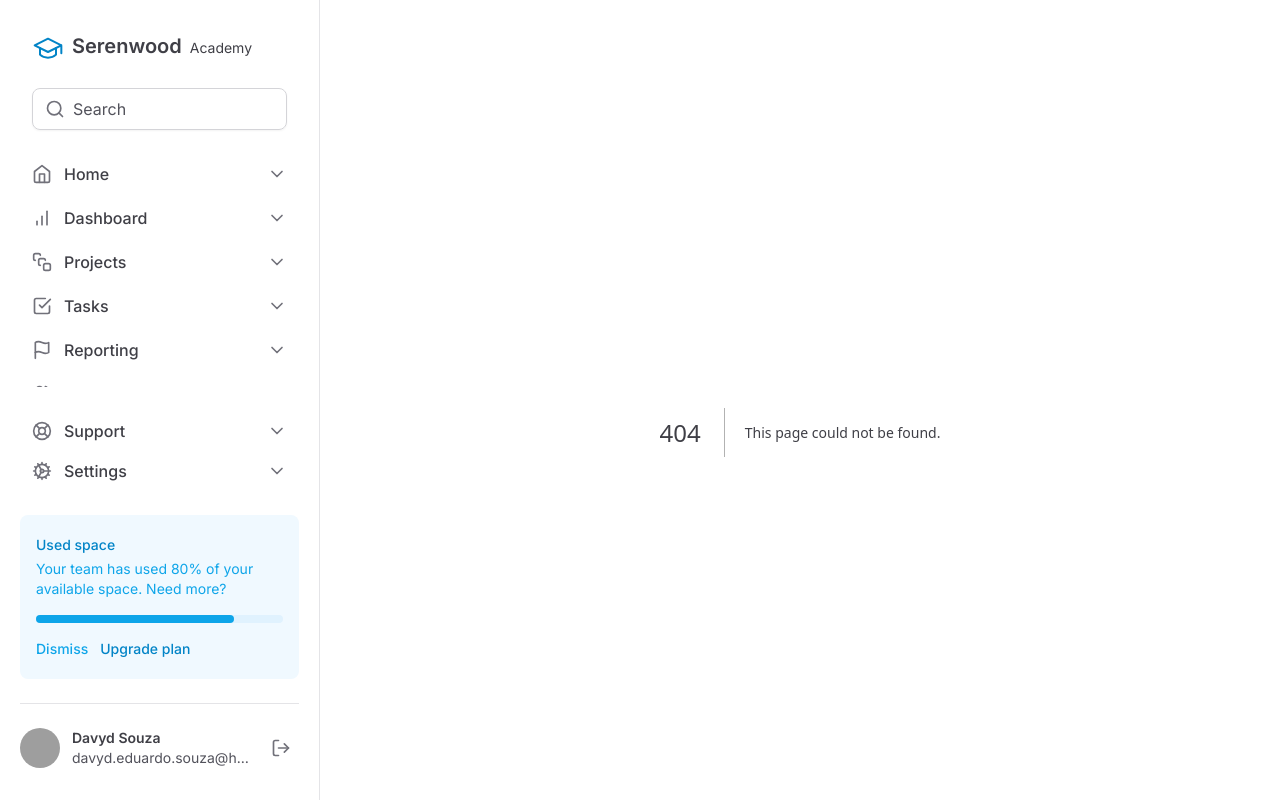
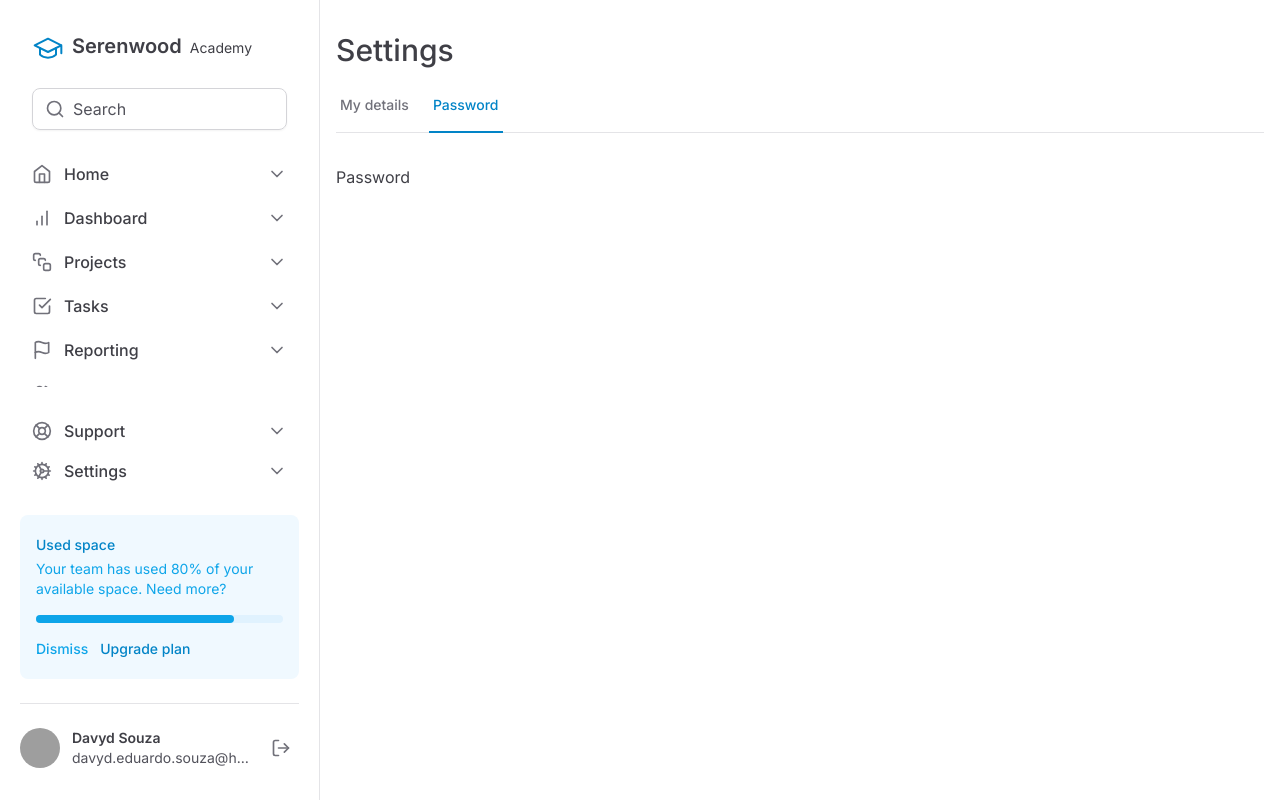
Before and after one commit to davyd-souza/serenwood-academy, a Next.js app: page /settings/password in a window 1280 px wide. Before the commit this address had no page. Shown: the top 806 px of the page. Built offline with nearby package versions, Linux system fonts and the light colour scheme; grey boxes are pictures that could not be loaded.

Commit message:
refactor: change settings structure

```diff
--- a/src/app/layout.tsx
+++ b/src/app/layout.tsx
@@ -29,9 +29,8 @@ export default function RootLayout({ children }: { children: ReactNode }) {
         <div className="min-h-screen-d lg:grid lg:grid-cols-root">
           <Sidebar />
           <MobileNav />
-          <main className="space-y-6 px-4 py-8 pb-12 lg:col-start-2">
-            {children}
-          </main>
+
+          <main className="px-4 py-8 pb-12 lg:col-start-2">{children}</main>
         </div>
       </body>
     </html>
--- /dev/null
+++ b/src/app/settings/MobileNavigationTabs.tsx
@@ -0,0 +1,62 @@
+'use client'
+
+// DEPENDENCY
+import { usePathname } from 'next/navigation'
+
+// COMPONENT
+import {
+  NavigationMenuRoot,
+  NavigationMenuList,
+  NavigationMenuLink,
+  NavigationMenuItem,
+  NavigationMenuTrigger,
+  NavigationMenuContent,
+} from '@/components/NavigationMenu'
+import Link from 'next/link'
+import { Check } from 'lucide-react'
+
+const components: { [title: string]: string } = {
+  'my-details': 'My details',
+  password: 'Password',
+}
+
+export function MobileNavigationTabs() {
+  const pathname = usePathname()
+  const [, , path] = pathname.split('/')
+
+  return (
+    <NavigationMenuRoot
+      defaultValue={components[path]}
+      className="relative mt-6 sm:hidden"
+    >
+      <NavigationMenuList>
+        <NavigationMenuItem>
+          <NavigationMenuTrigger className="w-full rounded-lg border border-zinc-300 shadow-sm outline-none transition-colors dark:border-zinc-600 dark:shadow-zinc-700">
+            {components[path]}
+          </NavigationMenuTrigger>
+          <NavigationMenuContent className="absolute z-50 mt-2 flex w-full flex-col overflow-hidden rounded-lg border border-zinc-300 bg-white shadow-sm dark:border-zinc-600 dark:bg-zinc-900 dark:shadow-zinc-700">
+            {Object.entries(components).map(([href, title]) => {
+              const isActive = path === href
+
+              return (
+                <NavigationMenuLink
+                  className="relative flex items-center px-3 py-2 hover:bg-zinc-800 data-[active]:text-sky-600 dark:data-[active]:text-sky-300"
+                  key={title}
+                  active={isActive}
+                  asChild
+                >
+                  <Link href={href}>
+                    {title}
+                    {isActive && (
+                      <Check className="absolute right-2 h-4 w-4 text-sky-600 dark:text-sky-300" />
+                    )}
+                  </Link>
+                </NavigationMenuLink>
+              )
+            })}
+          </NavigationMenuContent>
+        </NavigationMenuItem>
+      </NavigationMenuList>
+    </NavigationMenuRoot>
+  )
+}
--- /dev/null
+++ b/src/app/settings/NavigationTabs.tsx
@@ -0,0 +1,89 @@
+'use client'
+
+// DEPENDENCY
+import { ComponentProps } from 'react'
+import { motion } from 'framer-motion'
+import Link from 'next/link'
+import { usePathname } from 'next/navigation'
+
+// COMPONENT
+import {
+  NavigationMenuRoot,
+  NavigationMenuList,
+  NavigationMenuLink,
+  NavigationMenuItem,
+} from '@/components/NavigationMenu'
+
+export function NavigationTabs() {
+  return (
+    <NavigationMenuRoot className="relative mt-6 hidden sm:block">
+      <NavigationMenuList className="flex items-center gap-4 border-b border-zinc-200 pb-4 dark:border-zinc-800">
+        <NavigationTabItem href="my-details">My details</NavigationTabItem>
+        <NavigationTabItem href="password">Password</NavigationTabItem>
+      </NavigationMenuList>
+    </NavigationMenuRoot>
+  )
+}
+
+// TYPE
+type NavigationTabItemProps = ComponentProps<typeof Link>
+
+function NavigationTabItem({
+  href,
+  children,
+  ...props
+}: NavigationTabItemProps) {
+  const pathname = usePathname()
+  const [, , path] = pathname.split('/')
+
+  const isActive = path === href
+
+  return (
+    <NavigationMenuItem>
+      <NavigationMenuLink
+        active={isActive}
+        className="relative px-1 pb-4 text-sm font-medium text-zinc-500 outline-none transition-colors hover:text-sky-600 disabled:cursor-not-allowed disabled:opacity-30 data-[active]:text-sky-600 dark:text-zinc-300 dark:hover:text-sky-300 dark:data-[active]:text-sky-300"
+        asChild
+      >
+        <Link href={href} {...props}>
+          {children}
+
+          {isActive && (
+            <motion.div
+              layoutId="activeTab"
+              className="absolute -bottom-1 left-0 right-0 h-0.5 bg-sky-600 dark:bg-sky-300"
+            />
+          )}
+        </Link>
+      </NavigationMenuLink>
+    </NavigationMenuItem>
+  )
+}
+
+// function NavigationItem() {
+//   return (
+//     <NavigationMenu.Item value="password">
+//       <NavigationMenu.Link asChild>
+//         <Link href="password">Password</Link>
+//       </NavigationMenu.Link>
+//     </NavigationMenu.Item>
+//   )
+// }
+
+// title="My details"
+// value="my-details"
+
+// title="Password"
+// value="password"
+
+// title="Billing"
+// value="billing"
+
+// title="Email"
+// value="email"
+
+// title="Notifications"
+// value="notifications"
+
+// title="Integrations"
+// value="integrations"
--- /dev/null
+++ b/src/app/settings/layout.tsx
@@ -0,0 +1,21 @@
+// DEPENDENCY
+import { ReactNode } from 'react'
+
+// COMPONENT
+import { NavigationTabs } from './NavigationTabs'
+import { MobileNavigationTabs } from './MobileNavigationTabs'
+
+// TYPÈ
+
+export default function HomeLayout({ children }: { children: ReactNode }) {
+  return (
+    <>
+      <h1 className="text-xl font-medium sm:text-3xl">Settings</h1>
+
+      <NavigationTabs />
+      <MobileNavigationTabs />
+
+      {children}
+    </>
+  )
+}
--- a/src/components/SettingsTabs/MyDetailsTab.tsx
+++ b/src/app/settings/my-details/page.tsx
@@ -15,7 +15,7 @@ import { BioTextEditor } from '@/app/settings/BioTextEditor'
 // ASSET
 import { Mail } from 'lucide-react'
 
-export function MyDetailsTab() {
+export default function MyDetailsPage() {
   return (
     <section className="space-y-6 py-8">
       <header className="flex flex-col justify-between gap-4 border-b border-zinc-200 pb-5 dark:border-zinc-800 md:flex-row">
--- a/src/app/settings/page.tsx
+++ /dev/null
@@ -1,12 +0,0 @@
-// COMPONENT
-import { SettingsTabs } from '@/components/SettingsTabs'
-
-export default function SettingsPage() {
-  return (
-    <>
-      <h1 className="text-3xl font-medium">Settings</h1>
-
-      <SettingsTabs />
-    </>
-  )
-}
--- /dev/null
+++ b/src/app/settings/password/page.tsx
@@ -0,0 +1,7 @@
+export default function PasswordPage() {
+  return (
+    <section className="space-y-6 py-8">
+      <h2>Password</h2>
+    </section>
+  )
+}
--- a/src/components/SettingsTabs/TabItem.tsx
+++ /dev/null
@@ -1,40 +0,0 @@
-'use client'
-
-// DEPENDENCY
-import { ComponentProps } from 'react'
-import { motion } from 'framer-motion'
-
-// COMPONENT
-import * as Tabs from '@radix-ui/react-tabs'
-
-// TYPE
-type TabItemProps = ComponentProps<typeof Tabs.Trigger> & {
-  title: string
-  isSelected?: boolean
-}
-
-export function TabItem({
-  title,
-  value,
-  isSelected = false,
-  ...props
-}: TabItemProps) {
-  return (
-    <Tabs.Trigger
-      {...props}
-      className="group relative px-1 pb-4 text-sm font-medium text-zinc-500 outline-none transition-colors enabled:hover:text-sky-500 disabled:cursor-not-allowed disabled:opacity-30 data-[state=active]:text-sky-500 dark:text-zinc-300 enabled:dark:hover:text-sky-300 dark:data-[state=active]:text-sky-300"
-      value={value}
-    >
-      <p className="group-focus-visible:text-sky-500 dark:group-focus-visible:text-sky-300">
-        {title}
-      </p>
-
-      {isSelected && (
-        <motion.div
-          layoutId="activeTab"
-          className="absolute -bottom-px left-0 right-0 h-0.5 bg-sky-500 dark:bg-sky-300"
-        />
-      )}
-    </Tabs.Trigger>
-  )
-}
--- a/src/components/SettingsTabs/index.tsx
+++ /dev/null
@@ -1,59 +0,0 @@
-'use client'
-
-// DEPENDENCY
-import * as Tabs from '@radix-ui/react-tabs'
-import { useState } from 'react'
-
-// COMPONENT
-import { TabItem } from './TabItem'
-import { MyDetailsTab } from './MyDetailsTab'
-
-export function SettingsTabs() {
-  const [currentTab, setCurrentTab] = useState('my-details')
-
-  const handleTabChange = (newTab: string) => {
-    setCurrentTab(newTab)
-  }
-
-  return (
-    <Tabs.Root value={currentTab} onValueChange={handleTabChange}>
-      <Tabs.List className="flex items-center gap-4 border-b border-zinc-200 dark:border-zinc-800">
-        <TabItem
-          title="My details"
-          value="my-details"
-          isSelected={currentTab === 'my-details'}
-        />
-        <TabItem
-          title="Password"
-          value="password"
-          isSelected={currentTab === 'password'}
-        />
-        <TabItem title="Team" value="team" isSelected={currentTab === 'team'} />
-        <TabItem title="Plan" value="plan" isSelected={currentTab === 'plan'} />
-        <TabItem
-          title="Billing"
-          value="billing"
-          isSelected={currentTab === 'billing'}
-        />
-        <TabItem
-          title="Email"
-          value="email"
-          isSelected={currentTab === 'email'}
-        />
-        <TabItem
-          title="Notifications"
-          value="notifications"
-          isSelected={currentTab === 'notifications'}
-        />
-        <TabItem
-          title="Integrations"
-          value="integrations"
-          isSelected={currentTab === 'integrations'}
-        />
-      </Tabs.List>
-      <Tabs.Content className="outline-none" value="my-details">
-        <MyDetailsTab />
-      </Tabs.Content>
-    </Tabs.Root>
-  )
-}
```
